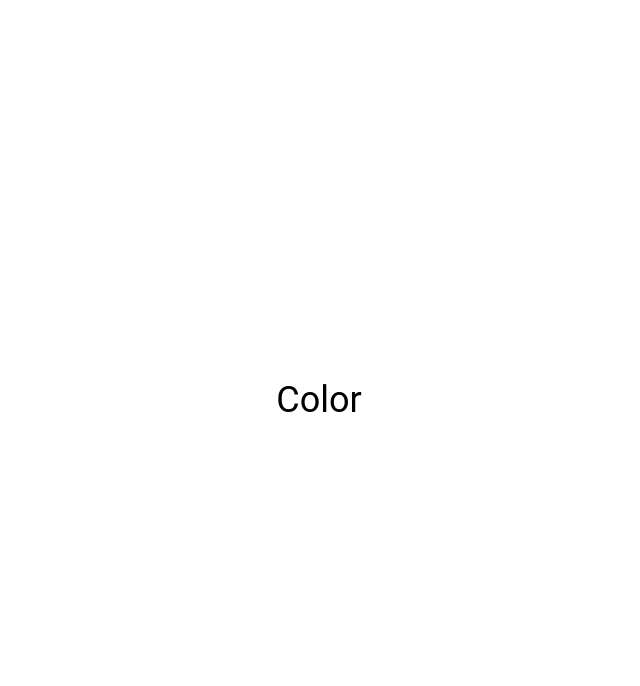
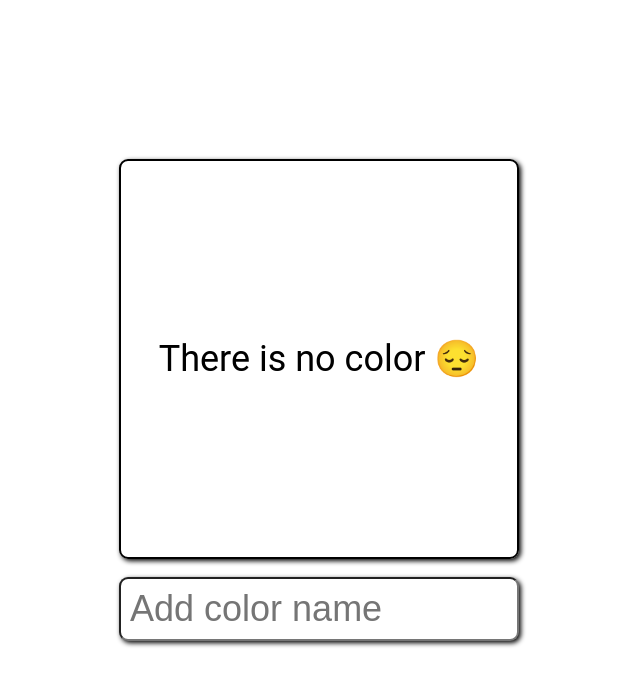
Before and after one commit to yasuomaidana/introduciton_to_react, a React (Create React App) app: page /color in a window 1280 px wide. Shown: the top 686 px of the page, without its empty margins (321-961 px from the left). Built offline with nearby package versions, Linux system fonts and the light colour scheme.

Commit message:
Finishing color component

```diff
--- a/package.json
+++ b/package.json
@@ -6,6 +6,7 @@
     "@testing-library/jest-dom": "^5.16.5",
     "@testing-library/react": "^13.4.0",
     "@testing-library/user-event": "^13.5.0",
+    "colornames": "^1.1.1",
     "react": "^18.2.0",
     "react-dom": "^18.2.0",
     "react-icons": "^4.7.1",
--- a/src/Color.js
+++ b/src/Color.js
@@ -1,8 +1,15 @@
 import React from 'react'
 import './Color.scss'
+import { Square } from './Square'
+import { Input } from './Input'
+import { useState } from 'react'
 
 export const Color = () => {
+    const [colorValue, setColorValue] = useState('');
   return (
-    <div className='Color'>Color</div>
+    <div className='Color'>
+        <Square colorValue={colorValue}/>
+        <Input colorValue={colorValue} setColorValue={setColorValue}/>
+    </div>
   )
 }
--- a/src/Input.js
+++ b/src/Input.js
@@ -1,7 +1,13 @@
 import React from 'react'
 
-export const Input = () => {
+export const Input = ({colorValue, setColorValue}) => {
   return (
-    <div><h2>Input</h2></div>
+    <form onSubmit={(e) => e.preventDefault()}>
+        <label>Add color name:</label>
+        <input autofocus type='text' placeholder='Add color name' required
+        value={colorValue}
+        onChange={e => setColorValue(e.target.value)}
+        ></input>
+    </form>
   )
 }
--- a/src/Square.js
+++ b/src/Square.js
@@ -1,7 +1,15 @@
+import colorNames from 'colornames'
 import React from 'react'
 
-export const Square = () => {
+export const Square = ({colorValue}) => {
   return (
-    <div><h2>Square</h2></div>
+    <section className='square' style={{backgroundColor:colorValue}}>
+        <p>{colorValue ? colorValue : "There is no color 😔"}</p>
+        <p>{colorValue ? colorNames(colorValue) : null}</p>
+    </section>
   )
 }
+
+Square.defaultProps = {
+    colorValue: "There is no color 😔"
+}
```
Also changed, not shown: 1 other file (tests, documents, lock files or other folders).
